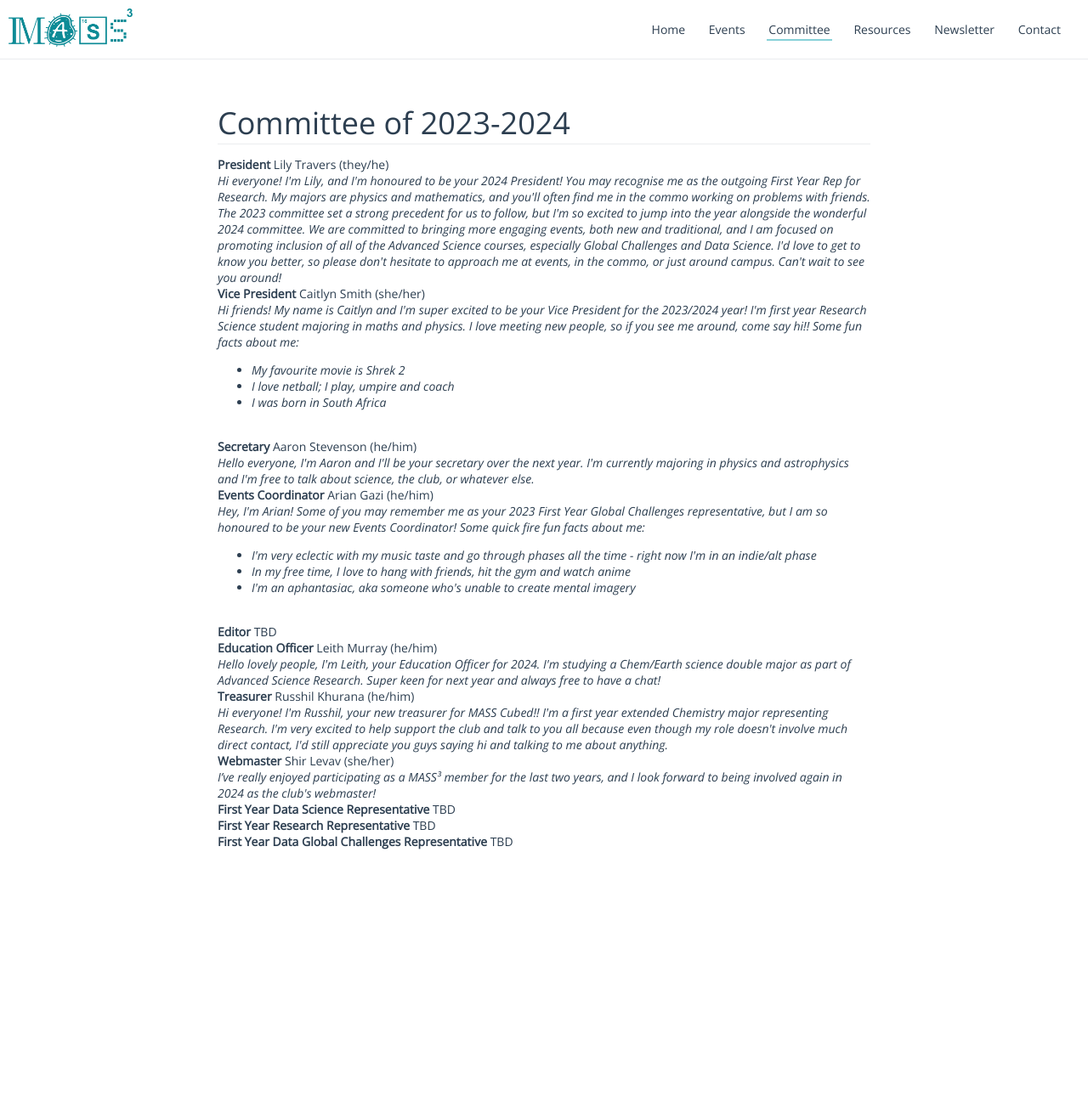
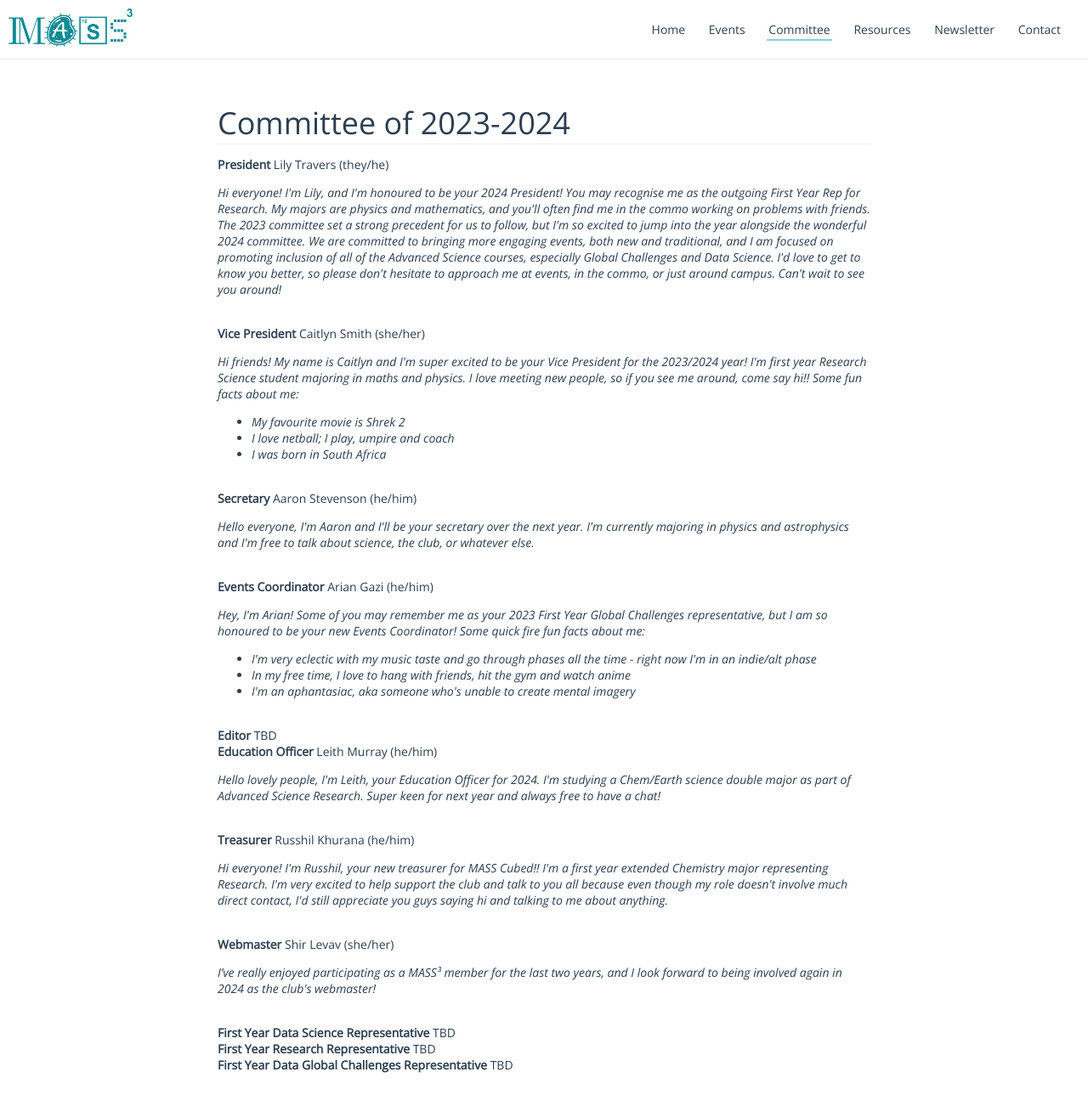
Before and after one commit to masscubed/masscubed.com, a Jekyll site: the page committee/index.html, which Jekyll copies as it is, in a window 1280 px wide and 1327 px high. Shown: the top 1302 px of the window at 85% size. Built offline with Jekyll 4.4.1, drawn with Linux system fonts in a browser that asks for light colours.

Commit message:
formatting issues

```diff
--- a/committee/index.html
+++ b/committee/index.html
@@ -34,7 +34,7 @@
       </header>
       <p>
       <b>President</b> Lily Travers (they/he)<br>
-      <em>Hi everyone! I'm Lily, and I'm honoured to be your 2024 President! You may recognise me
+      <p><em>Hi everyone! I'm Lily, and I'm honoured to be your 2024 President! You may recognise me
         as the outgoing First Year Rep for Research. My majors are physics and mathematics, and you'll
         often find me in the commo working on problems with friends.
         The 2023 committee set a strong precedent for us to follow, but I'm so excited to jump
@@ -42,46 +42,46 @@
         engaging events, both new and traditional, and I am focused on promoting inclusion of all of the
         Advanced Science courses, especially Global Challenges and Data Science.
         I'd love to get to know you better, so please don't hesitate to approach me at events, in the
-        commo, or just around campus. Can't wait to see you around!</em>
+        commo, or just around campus. Can't wait to see you around!</em></p>
       <br>
       <b>Vice President</b> Caitlyn Smith (she/her)<br>
-      <em>Hi friends! My name is Caitlyn and I'm super excited to be your Vice President
+      <p><em>Hi friends! My name is Caitlyn and I'm super excited to be your Vice President
         for the 2023/2024 year! I'm first year Research Science student majoring in maths and physics.
         I love meeting new people, so if you see me around, come say hi!! Some fun facts about me:
         <ul>
         <li>My favourite movie is Shrek 2
         <li>I love netball; I play, umpire and coach
-        <li>I was born in South Africa </ul></em>
+        <li>I was born in South Africa </ul></em></p>
       <br>
       <b>Secretary</b> Aaron Stevenson (he/him)<br>
-      <em>Hello everyone, I'm Aaron and I'll be your secretary over the next year. I'm currently
+      <p><em>Hello everyone, I'm Aaron and I'll be your secretary over the next year. I'm currently
         majoring in physics and astrophysics and I'm free to talk about science, the club, or whatever
-        else.</em>
+        else.</em></p>
       <br>
       <b>Events Coordinator</b> Arian Gazi (he/him)<br>
-      <em> Hey, I'm Arian! Some of you may remember me as your 2023 First Year Global Challenges
+      <p><em>Hey, I'm Arian! Some of you may remember me as your 2023 First Year Global Challenges
         representative, but I am so honoured to be your new Events Coordinator! Some quick fire fun
         facts about me:
         <ul>
         <li>I'm very eclectic with my music taste and go through phases all the time - right now I'm in an indie/alt phase
         <li>In my free time, I love to hang with friends, hit the gym and watch anime
         <li>I'm an aphantasiac, aka someone who's unable to create mental imagery </em>
-      </ul><br>
+      </ul></p><br>
       <b>Editor</b> TBD<br>
       <b>Education Officer</b> Leith Murray (he/him)<br>
-      <em>Hello lovely people, I'm Leith, your Education Officer for 2024. I'm studying a Chem/Earth science
+      <p><em>Hello lovely people, I'm Leith, your Education Officer for 2024. I'm studying a Chem/Earth science
         double major as part of Advanced Science Research. Super keen for next year and always free to
-        have a chat!</em>
+        have a chat!</em></p>
       <br>
       <b>Treasurer</b> Russhil Khurana (he/him)<br>
-      <em> Hi everyone! I'm Russhil, your new treasurer for MASS Cubed!! I'm a first year extended
+      <p><em> Hi everyone! I'm Russhil, your new treasurer for MASS Cubed!! I'm a first year extended
       Chemistry major representing Research. I'm very excited to help support the club and talk to you
       all because even though my role doesn't involve much direct contact, I'd still appreciate you guys
-      saying hi and talking to me about anything. </em>
+      saying hi and talking to me about anything. </em></p>
       <br>
       <b>Webmaster</b> Shir Levav (she/her)<br>
-      <em>I’ve really enjoyed participating as a MASS³ member for the last two years, and I look forward to
-        being involved again in 2024 as the club's webmaster!</em>
+      <p><em>I’ve really enjoyed participating as a MASS³ member for the last two years, and I look forward to
+        being involved again in 2024 as the club's webmaster!</em></p>
       <br>
       <b>First Year Data Science Representative</b> TBD<br>
       <b>First Year Research Representative</b> TBD<br>
```
